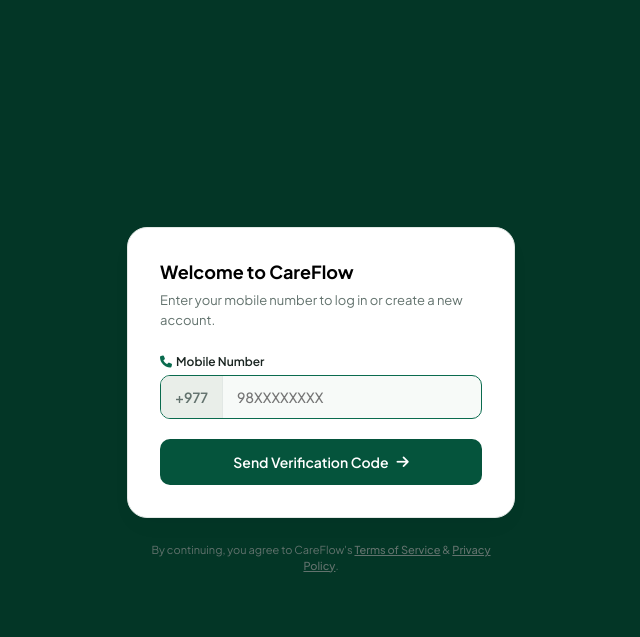
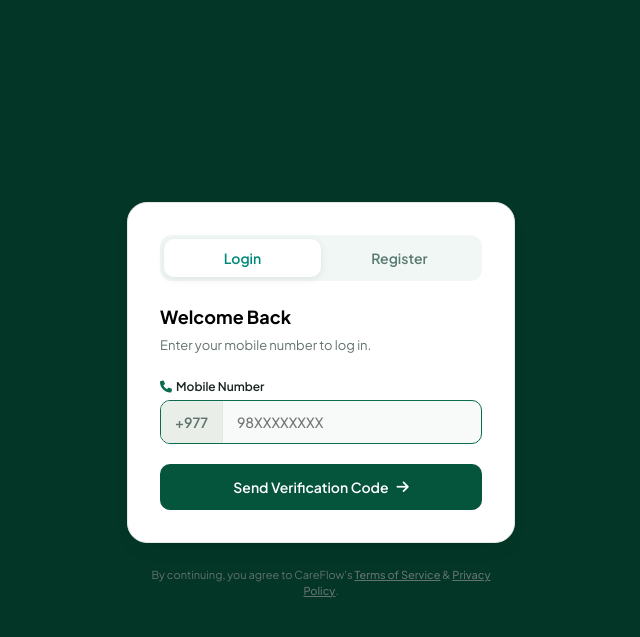
Before and after one commit to Auralith-Bit/AuralithCareflow_Backend, a Django app: page /login/ in a window 1280 px wide. Shown: the top 637 px of the page, without its empty margins (319-959 px from the left). Run offline with Django 5.2, Linux system fonts and the light colour scheme.

Commit message:
added register page

```diff
--- a/careflow/templates/loginregis.html
+++ b/careflow/templates/loginregis.html
@@ -13,65 +13,43 @@
     <div class="auth-wrapper">
         <div class="auth-container">
 
-            <!-- View 1: Phone Entry -->
-            <div class="auth-card" id="phone-view">
-                <h3>Welcome to CareFlow</h3>
-                <p class="auth-subtitle">Enter your mobile number to log in or create a new account.</p>
+            <div class="auth-card" id="main-view">
+                <div class="auth-tabs">
+                    <button class="auth-tab active" id="tab-login" onclick="switchAuthTab('login')">Login</button>
+                    <button class="auth-tab" id="tab-register" onclick="switchAuthTab('register')">Register</button>
+                </div>
 
-                <form onsubmit="handlePhoneSubmit(event)">
+                <!-- Login Form -->
+                <div id="login-form">
+                    <h3>Welcome Back</h3>
+                    <p class="auth-subtitle">Enter your mobile number to log in.</p>
+                    <form onsubmit="handleLoginPhoneSubmit(event)">
                         <div class="input-group">
-                        <label for="phone"><i class="fa-solid fa-phone"></i> Mobile Number</label>
+                            <label for="login-phone"><i class="fa-solid fa-phone"></i> Mobile Number</label>
                             <div class="phone-input-wrapper">
                                 <span class="country-code">+977</span>
-                            <input type="tel" id="phone" placeholder="98XXXXXXXX" pattern="[9][6-8][0-9]{8}" required autofocus>
+                                <input type="tel" id="login-phone" placeholder="98XXXXXXXX" pattern="[9][6-8][0-9]{8}" required autofocus>
                             </div>
                         </div>
-
-                    <button type="submit" class="btn-auth-submit" id="phone-submit-btn">
+                        <button type="submit" class="btn-auth-submit" id="login-phone-btn">
                             Send Verification Code <i class="fa-solid fa-arrow-right"></i>
                         </button>
                     </form>
-
-                <div id="phone-error" class="hidden" style="color:#e63946;font-size:13px;text-align:center;margin-top:12px;"></div>
+                    <div id="login-error" class="hidden" style="color:#e63946;font-size:13px;text-align:center;margin-top:12px;"></div>
                 </div>
 
-            <!-- View 2: OTP Verification -->
-            <div class="auth-card hidden" id="otp-view">
-                <button class="back-link-btn" onclick="switchView('phone-view')">
-                    <i class="fa-solid fa-arrow-left"></i> Change Number
-                </button>
-                <h3>Enter Verification Code</h3>
-                <p class="auth-subtitle">A 6-digit code has been sent to <strong id="otp-phone-display"></strong></p>
-
-                <div id="otp-demo-display" class="hidden" style="background:#e8f5e9;border:1px dashed #2d6a4f;border-radius:8px;padding:10px;text-align:center;margin-bottom:16px;font-size:14px;">
-                    <strong>Demo OTP:</strong> <span style="font-size:22px;letter-spacing:4px;font-weight:700;color:#2d6a4f;" id="otp-code-display"></span>
+                <!-- Register Form -->
+                <div id="register-form" class="hidden">
+                    <h3>Create Account</h3>
+                    <p class="auth-subtitle">Fill in your details to get started.</p>
+                    <form onsubmit="handleRegisterSubmit(event)">
+                        <div class="input-group">
+                            <label for="reg-phone"><i class="fa-solid fa-phone"></i> Mobile Number</label>
+                            <div class="phone-input-wrapper">
+                                <span class="country-code">+977</span>
+                                <input type="tel" id="reg-phone" placeholder="98XXXXXXXX" pattern="[9][6-8][0-9]{8}" required>
                             </div>
-
-                <form onsubmit="handleOTPSubmit(event)">
-                    <div class="input-group">
-                        <label for="otp-code"><i class="fa-solid fa-shield-halved"></i> One-Time Password (OTP)</label>
-                        <input type="text" id="otp-code" class="otp-input" placeholder="0 0 0 0 0 0" maxlength="6" pattern="[0-9]{6}" required autofocus>
                         </div>
-
-                    <button type="submit" class="btn-auth-submit" id="otp-submit-btn">Verify & Login</button>
-
-                    <div class="resend-container">
-                        Didn't receive the code? <a href="#" class="resend-link" onclick="resendOTP(event)">Resend</a>
-                    </div>
-                </form>
-
-                <div id="otp-error" class="hidden" style="color:#e63946;font-size:13px;text-align:center;margin-top:12px;"></div>
-            </div>
-
-            <!-- View 3: Registration (for new users) -->
-            <div class="auth-card hidden" id="register-view">
-                <button class="back-link-btn" onclick="switchView('phone-view')">
-                    <i class="fa-solid fa-arrow-left"></i> Back
-                </button>
-                <h3>Complete Your Profile</h3>
-                <p class="auth-subtitle">Create your account to get started.</p>
-
-                    <form onsubmit="handleRegisterSubmit(event)">
                         <div class="input-group">
                             <label for="reg-name"><i class="fa-regular fa-user"></i> Full Name</label>
                             <input type="text" id="reg-name" placeholder="e.g. Ram Thapa" required>
@@ -97,13 +75,40 @@
                             <label for="reg-address"><i class="fa-regular fa-location-dot"></i> Address</label>
                             <textarea id="reg-address" rows="2" placeholder="e.g. Kathmandu, Nepal" required></textarea>
                         </div>
-
                         <button type="submit" class="btn-auth-submit" id="register-submit-btn">
-                        Create Account & Enter <i class="fa-solid fa-arrow-right"></i>
+                            Create Account <i class="fa-solid fa-arrow-right"></i>
                         </button>
                     </form>
+                    <div class="back-to-login" onclick="switchAuthTab('login')">
+                        <i class="fa-solid fa-arrow-left"></i> Back to Login
+                    </div>
+                    <div id="register-error" class="hidden" style="color:#e63946;font-size:13px;text-align:center;margin-top:12px;"></div>
+                </div>
+            </div>
 
-                <div id="register-error" class="hidden" style="color:#e63946;font-size:13px;text-align:center;margin-top:12px;"></div>
+            <!-- OTP Verification (shared for both flows) -->
+            <div class="auth-card hidden" id="otp-view">
+                <button class="back-link-btn" onclick="backFromOTP()">
+                    <i class="fa-solid fa-arrow-left"></i> Back
+                </button>
+                <h3>Enter Verification Code</h3>
+                <p class="auth-subtitle">A 6-digit code has been sent to <strong id="otp-phone-display"></strong></p>
+
+                <div id="otp-demo-display" class="hidden" style="background:#e8f5e9;border:1px dashed #2d6a4f;border-radius:8px;padding:10px;text-align:center;margin-bottom:16px;font-size:14px;">
+                    <strong>Demo OTP:</strong> <span style="font-size:22px;letter-spacing:4px;font-weight:700;color:#2d6a4f;" id="otp-code-display"></span>
+                </div>
+
+                <form onsubmit="handleOTPSubmit(event)">
+                    <div class="input-group">
+                        <label for="otp-code"><i class="fa-solid fa-shield-halved"></i> One-Time Password (OTP)</label>
+                        <input type="text" id="otp-code" class="otp-input" placeholder="0 0 0 0 0 0" maxlength="6" pattern="[0-9]{6}" required autofocus>
+                    </div>
+                    <button type="submit" class="btn-auth-submit" id="otp-submit-btn">Verify & Login</button>
+                    <div class="resend-container">
+                        Didn't receive the code? <a href="#" class="resend-link" onclick="resendOTP(event)">Resend</a>
+                    </div>
+                </form>
+                <div id="otp-error" class="hidden" style="color:#e63946;font-size:13px;text-align:center;margin-top:12px;"></div>
             </div>
 
             <footer class="auth-footer">
@@ -113,23 +118,45 @@
         </div>
     </div>
 
+    <style>
+        .auth-tabs { display:flex; gap:0; margin-bottom:1.5rem; background:#f0f7f4; border-radius:12px; padding:4px; }
+        .auth-tab { flex:1; padding:10px; border:none; border-radius:10px; font-size:14px; font-weight:600; cursor:pointer; background:transparent; color:#5a7a72; transition:all .2s; }
+        .auth-tab.active { background:#fff; color:#00897b; box-shadow:0 2px 8px rgba(0,0,0,.08); }
+        .auth-tab:hover:not(.active) { color:#00897b; }
+        .back-to-login { text-align:center; margin-top:16px; font-size:13px; color:#5a7a72; cursor:pointer; transition:color .2s; }
+        .back-to-login:hover { color:#00897b; }
+    </style>
+
     <script>
         let currentPhone = '';
         let currentOTP = '';
+        let currentFlow = 'login';
+
+        function switchAuthTab(tab) {
+            currentFlow = tab;
+            document.querySelectorAll('.auth-tab').forEach(t => t.classList.remove('active'));
+            document.getElementById('tab-' + tab).classList.add('active');
+            document.getElementById('login-form').classList.toggle('hidden', tab !== 'login');
+            document.getElementById('register-form').classList.toggle('hidden', tab !== 'register');
+            document.getElementById('login-error')?.classList.add('hidden');
+            document.getElementById('register-error')?.classList.add('hidden');
+        }
 
         function showOTPDisplay() {
             const el = document.getElementById('otp-demo-display');
-            if (el) {
-                el.classList.remove('hidden');
-            }
+            if (el) el.classList.remove('hidden');
         }
 
         function switchView(viewId) {
             document.querySelectorAll('.auth-card').forEach(card => card.classList.add('hidden'));
             document.getElementById(viewId).classList.remove('hidden');
-            document.getElementById('phone-error')?.classList.add('hidden');
+            document.getElementById('login-error')?.classList.add('hidden');
             document.getElementById('otp-error')?.classList.add('hidden');
             document.getElementById('register-error')?.classList.add('hidden');
+        }
+
+        function backFromOTP() {
+            switchView('main-view');
         }
 
         function showError(id, msg) {
@@ -141,13 +168,13 @@
             return document.querySelector('[name=csrfmiddlewaretoken]')?.value || '';
         }
 
-        async function handlePhoneSubmit(e) {
+        async function handleLoginPhoneSubmit(e) {
             e.preventDefault();
-            const phone = '+977' + document.getElementById('phone').value.trim();
+            const phone = '+977' + document.getElementById('login-phone').value.trim();
             currentPhone = phone;
-            const btn = document.getElementById('phone-submit-btn');
+            const btn = document.getElementById('login-phone-btn');
             btn.disabled = true;
-            btn.innerHTML = 'Checking...';
+            btn.innerHTML = 'Sending...';
 
             try {
                 const check = await fetch('/api/auth/check-phone/', {
@@ -156,6 +183,13 @@
                     body: JSON.stringify({ phone }),
                 });
                 const checkData = await check.json();
+
+                if (!checkData.exists) {
+                    showError('login-error', 'No account found with this number. Please register first.');
+                    btn.disabled = false;
+                    btn.innerHTML = 'Send Verification Code <i class="fa-solid fa-arrow-right"></i>';
+                    return;
+                }
 
                 const otpRes = await fetch('/api/auth/send-otp/', {
                     method: 'POST',
@@ -167,15 +201,10 @@
 
                 document.getElementById('otp-phone-display').textContent = phone;
                 document.getElementById('otp-code-display').textContent = currentOTP;
-
-                if (checkData.exists) {
                 switchView('otp-view');
                 showOTPDisplay();
-                } else {
-                    switchView('register-view');
-                }
             } catch (err) {
-                showError('phone-error', 'Failed to connect. Please try again.');
+                showError('login-error', 'Failed to connect. Please try again.');
             } finally {
                 btn.disabled = false;
                 btn.innerHTML = 'Send Verification Code <i class="fa-solid fa-arrow-right"></i>';
@@ -223,10 +252,10 @@
                 currentOTP = data.otp || '';
                 document.getElementById('otp-code-display').textContent = currentOTP;
                 showOTPDisplay();
-                showError('otp-error', '');
-                document.getElementById('otp-error').textContent = '✅ Code resent!';
-                document.getElementById('otp-error').style.color = '#2d6a4f';
-                document.getElementById('otp-error').classList.remove('hidden');
+                const errEl = document.getElementById('otp-error');
+                errEl.textContent = '✅ Code resent!';
+                errEl.style.color = '#2d6a4f';
+                errEl.classList.remove('hidden');
             } catch (err) {
                 showError('otp-error', 'Failed to resend. Try again.');
             }
@@ -234,6 +263,7 @@
 
         async function handleRegisterSubmit(e) {
             e.preventDefault();
+            const phone = '+977' + document.getElementById('reg-phone').value.trim();
             const name = document.getElementById('reg-name').value.trim();
             const email = document.getElementById('reg-email').value.trim();
             const gender = document.getElementById('reg-gender').value;
@@ -245,26 +275,52 @@
             btn.innerHTML = 'Creating Account...';
 
             try {
+                const check = await fetch('/api/auth/check-phone/', {
+                    method: 'POST',
+                    headers: { 'Content-Type': 'application/json', 'X-CSRFToken': getCSRF() },
+                    body: JSON.stringify({ phone }),
+                });
+                const checkData = await check.json();
+                if (checkData.exists) {
+                    showError('register-error', 'This number is already registered. Please log in instead.');
+                    btn.disabled = false;
+                    btn.innerHTML = 'Create Account <i class="fa-solid fa-arrow-right"></i>';
+                    return;
+                }
+
                 const res = await fetch('/api/patient/register/', {
                     method: 'POST',
                     headers: { 'Content-Type': 'application/json', 'X-CSRFToken': getCSRF() },
-                    body: JSON.stringify({ phone: currentPhone, name, email, gender, date_of_birth, address }),
+                    body: JSON.stringify({ phone, name, email, gender, date_of_birth, address }),
                 });
                 if (!res.ok) {
                     const errData = await res.json().catch(() => ({}));
                     throw new Error(errData.error || 'Registration failed');
                 }
+
+                currentPhone = phone;
+
+                const otpRes = await fetch('/api/auth/send-otp/', {
+                    method: 'POST',
+                    headers: { 'Content-Type': 'application/json', 'X-CSRFToken': getCSRF() },
+                    body: JSON.stringify({ phone }),
+                });
+                const otpData = await otpRes.json();
+                currentOTP = otpData.otp || '';
+
+                document.getElementById('otp-phone-display').textContent = phone;
+                document.getElementById('otp-code-display').textContent = currentOTP;
                 switchView('otp-view');
                 showOTPDisplay();
-                showError('otp-error', '');
-                document.getElementById('otp-error').textContent = '✅ Account created! Enter the OTP sent to your phone.';
-                document.getElementById('otp-error').style.color = '#2d6a4f';
-                document.getElementById('otp-error').classList.remove('hidden');
+                const errEl = document.getElementById('otp-error');
+                errEl.textContent = '✅ Account created! Enter the OTP sent to your phone.';
+                errEl.style.color = '#2d6a4f';
+                errEl.classList.remove('hidden');
             } catch (err) {
                 showError('register-error', err.message || 'Registration failed. Please try again.');
             } finally {
                 btn.disabled = false;
-                btn.innerHTML = 'Create Account & Enter <i class="fa-solid fa-arrow-right"></i>';
+                btn.innerHTML = 'Create Account <i class="fa-solid fa-arrow-right"></i>';
             }
         }
 
```
Lines whose indentation alone changed are shown as unchanged.
